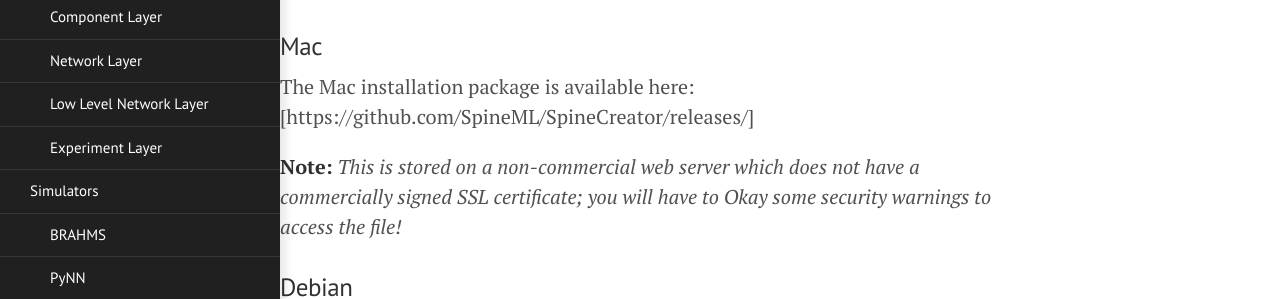
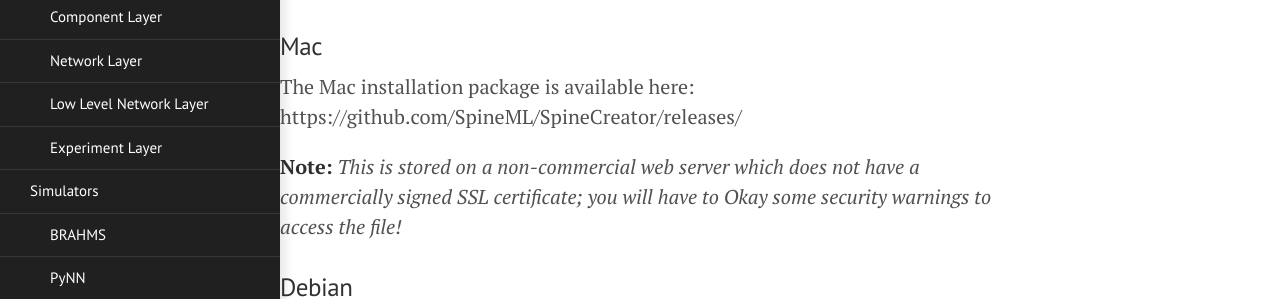
Before and after one commit to SpineML/spineml.github.io, a Jekyll site: the page built from spinecreator/download/index.md, in a window 1280 px wide and 900 px high. Shown: the part 242-541 px from the top of the window. Built offline with Jekyll 4.4.1, drawn with Linux system fonts in a browser that asks for light colours; nearby versions of some CDN libraries; library files that are not in the unit come from our copies.

```diff
--- a/spinecreator/download/index.md
+++ b/spinecreator/download/index.md
@@ -10,7 +10,7 @@ The latest binary release of the SpineML toolchain was made in January 2016. We
 
 ### Mac
 
-The Mac installation package is available here: [https://github.com/SpineML/SpineCreator/releases/]
+The Mac installation package is available here: https://github.com/SpineML/SpineCreator/releases/
 
 **Note:** *This is stored on a non-commercial web server which does not have a commercially signed SSL certificate; you will have to Okay some security warnings to access the file!*
 
```
